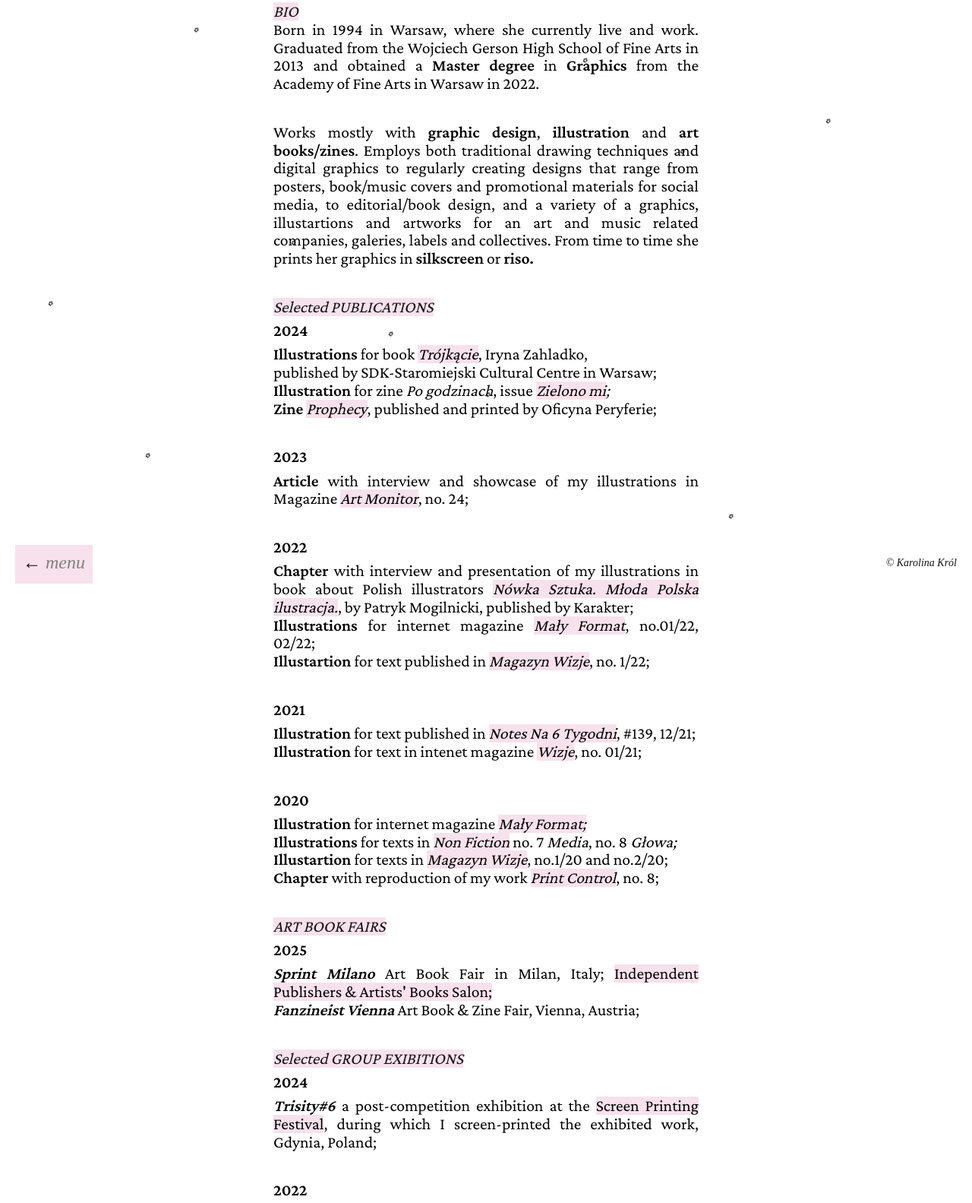
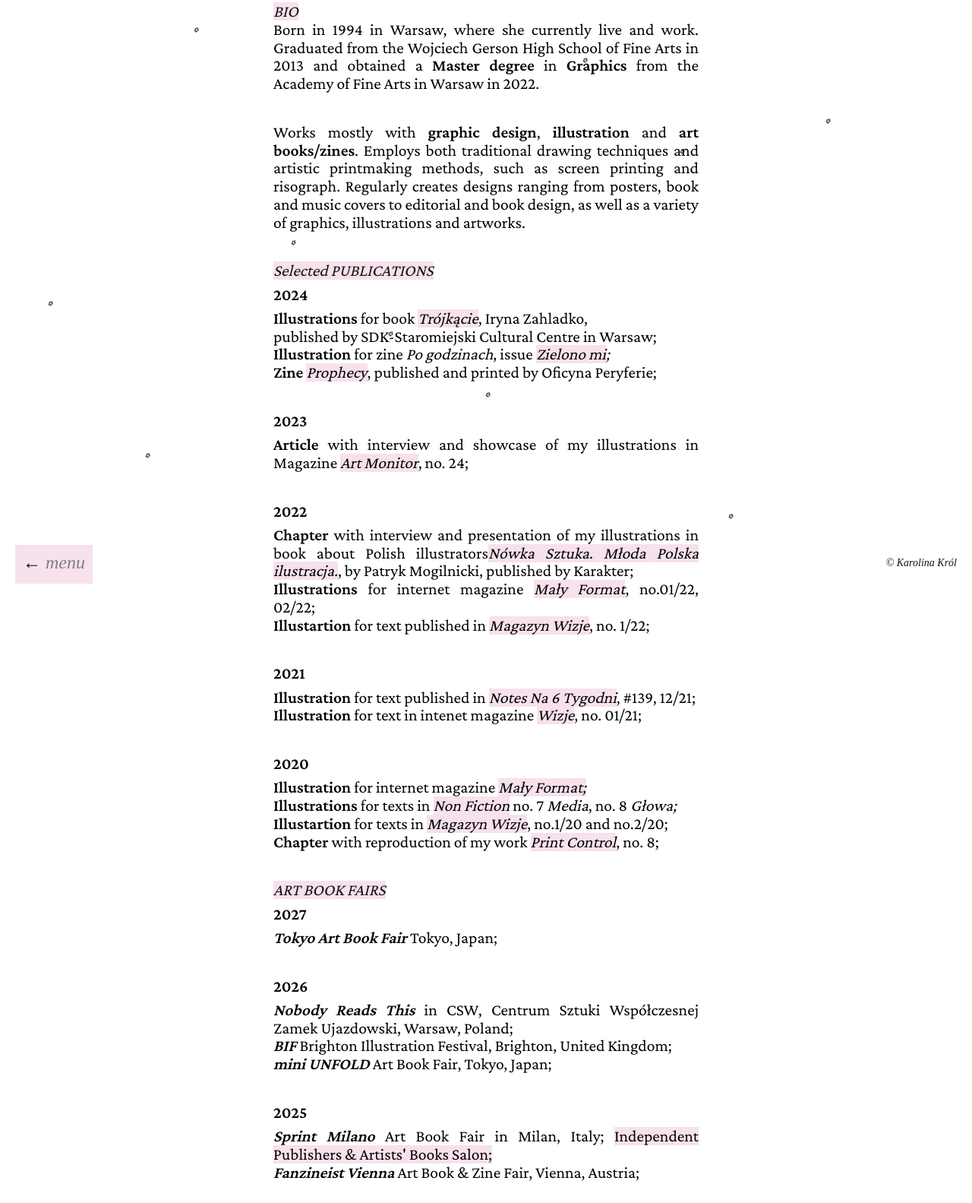
Before and after one commit to karolina0krol/karolina0krol.github.io, a plain HTML site: page info/index.html in a window 1280 px wide. Shown: the part 36-1619 px from the top of the page at 76% size. Drawn offline with nearby package versions, Linux system fonts and the light colour scheme; a web font is replaced by a local one.

Commit message:
poprawki w tekscie info

```diff
--- a/info/index.html
+++ b/info/index.html
@@ -35,7 +35,7 @@
     <span class="first-line">
     <span class="pink"><i>BIO</i></span></span><br>
     Born in 1994 in Warsaw, where she currently live and work. Graduated from the Wojciech Gerson High School of Fine Arts in 2013 and obtained a <b>Master degree</b> in <b>Graphics</b> from the Academy of Fine Arts in Warsaw in 2022.</p>
-  <p class="text-box">Works mostly with <b>graphic design</b>, <b>illustration</b> and <b>art books/zines</b>. Employs both traditional drawing techniques and digital graphics to regularly creating designs that range from posters, book/music covers and promotional materials for social media, to editorial/book design, and a variety of a graphics, illustartions and artworks for an art and music related companies, galeries, labels and collectives. From time to time she prints her graphics in <b>silkscreen</b> or <b>riso.</b></p>
+  <p class="text-box">Works mostly with <b>graphic design</b>, <b>illustration</b> and <b>art books/zines</b>. Employs both traditional drawing techniques and artistic printmaking methods, such as screen printing and risograph. Regularly creates designs ranging from posters, book and music covers to editorial and book design, as well as a variety of graphics, illustrations and artworks.</p>
 
 <p class="text-box">
   <span class="first-line">
@@ -53,7 +53,7 @@
 
 <p class="text-box">
   <span class="first-line"><b>2022</b></span>
-  <b>Chapter </b> with interview and presentation of my illustrations in book about Polish illustrators <i><a class="reverse" href="https://karakter.pl/product-pol-573-Nowka-sztuka-Mloda-polska-ilustracja.html " target="_blank">Nówka Sztuka. Młoda Polska ilustracja.</a></i>, by Patryk Mogilnicki, published by Karakter;<br>
+  <b>Chapter </b> with interview and presentation of my illustrations in book about Polish illustrators<i><a class="reverse" href="https://karakter.pl/product-pol-573-Nowka-sztuka-Mloda-polska-ilustracja.html " target="_blank">Nówka Sztuka. Młoda Polska ilustracja.</a></i>, by Patryk Mogilnicki, published by Karakter;<br>
   <b>Illustrations </b>for internet magazine <i><a class="reverse" href="https://malyformat.com/ilustrator/karolina-krol" target="_blank">Mały Format</a></i>, no.01/22, 02/22;<br>
   <b>Illustartion</b> for text published in <i><a class="reverse" href="https://magazynwizje.pl/sroda-proza" target="_blank">Magazyn Wizje</a></i>, no. 1/22;
 </p>
@@ -71,6 +71,17 @@
 <p class="text-box">
   <span class="first-line">
   <span class="pink"><i>ART BOOK FAIRS</i></span></span>
+  <span class="first-line"><b>2027</b></span>
+  <i><b>Tokyo Art Book Fair </b></i> Tokyo, Japan;</p>
+
+  <p class="text-box">
+  <span class="first-line"><b>2026</b></span>
+  <i><b>Nobody Reads This </b></i> in CSW, Centrum Sztuki Współczesnej
+Zamek Ujazdowski, Warsaw, Poland;<br>
+  <i><b>BIF</b></i> Brighton Illustration Festival, Brighton, United Kingdom;<br>
+  <i><b>mini UNFOLD</b></i> Art Book Fair, Tokyo, Japan;</p>
+
+  <p class="text-box">
   <span class="first-line"><b>2025</b></span>
   <i><b>Sprint Milano</b></i> Art Book Fair in Milan, Italy; <a class="reverse" href="https://www.sprintmilano.org/" target="_blank">Independent Publishers & Artists' Books Salon;</a><br>
   <i><b>Fanzineist Vienna</b></i> Art Book & Zine Fair, Vienna, Austria;</p>
@@ -112,7 +123,7 @@
     <span class="first-line">
     <span class="pink"><i>BIO</i></span></span><br>
     Born in 1994 in Warsaw, where she currently live and work. Graduated from the Wojciech Gerson High School of Fine Arts in 2013 and obtained a <b>Master degree</b> in <b>Graphics</b> from the Academy of Fine Arts in Warsaw in 2022.</p>
-  <p class="text-box">Works mostly with <b>graphic design</b>, <b>illustration</b> and <b>art books/zines</b>. Employs both traditional drawing techniques and digital graphics to regularly creating designs that range from posters, book/music covers and promotional materials for social media, to editorial/book design, and a variety of a graphics, illustartions and artworks for an art and music related companies, galeries, labels and collectives. From time to time she prints her graphics in <b>silkscreen</b> or <b>riso.</b></p>
+  <p class="text-box">Works mostly with <b>graphic design</b>, <b>illustration</b> and <b>art books/zines</b>. Employs both traditional drawing techniques and artistic printmaking methods, such as screen printing and risograph. Regularly creates designs ranging from posters, book and music covers to editorial and book design, as well as a variety of graphics, illustrations and artworks.</p>
 
 <p class="text-box">
   <span class="first-line">
@@ -145,6 +156,24 @@
 <p class="text-box">
   <span class="first-line"><b>2020</b></span>
   <b>Illustration</b> for internet magazine <i><a class="reverse" href="https://malyformat.com/2020/09/kartki-dziennika-normalnosci/" target="_blank">Mały Format;</a></i><br><b>Illustrations </b> in <i><a class="reverse" href="x" target="_blank">Non Fiction</a></i> no.7 <i>Media</i>,<br> no.8 <i>Głowa;</i><br><b>Illustartions</b> in <i><a class="reverse" href="https://magazynwizje.pl/sroda-proza" target="_blank">Magazyn Wizje</a></i>, no.1/20, no.2/20;<br><b>Chapter</b> with reproduction of my work <i><a class="reverse" href="x" target="_blank">Print Control</a></i>, no. 8;</p>
+
+  <p class="text-box">
+  <span class="first-line">
+  <span class="pink"><i>ART BOOK FAIRS</i></span></span>
+  <span class="first-line"><b>2027</b></span>
+  <i><b>Tokyo Art Book Fair </b></i> Tokyo, Japan;</p>
+
+  <p class="text-box">
+  <span class="first-line"><b>2026</b></span>
+  <i><b>Nobody Reads This </b></i> in CSW, Centrum Sztuki Współczesnej
+Zamek Ujazdowski, Warsaw, Poland;<br>
+  <i><b>BIF</b></i> Brighton Illustration Festival, Brighton, United Kingdom;<br>
+  <i><b>mini UNFOLD</b></i> Art Book Fair, Tokyo, Japan;</p>
+
+  <p class="text-box">
+  <span class="first-line"><b>2025</b></span>
+  <i><b>Sprint Milano</b></i> Art Book Fair in Milan, Italy; <a class="reverse" href="https://www.sprintmilano.org/" target="_blank">Independent Publishers & Artists' Books Salon;</a><br>
+  <i><b>Fanzineist Vienna</b></i> Art Book & Zine Fair, Vienna, Austria;</p>
 
 <p class="text-box">
   <span class="first-line">
```
